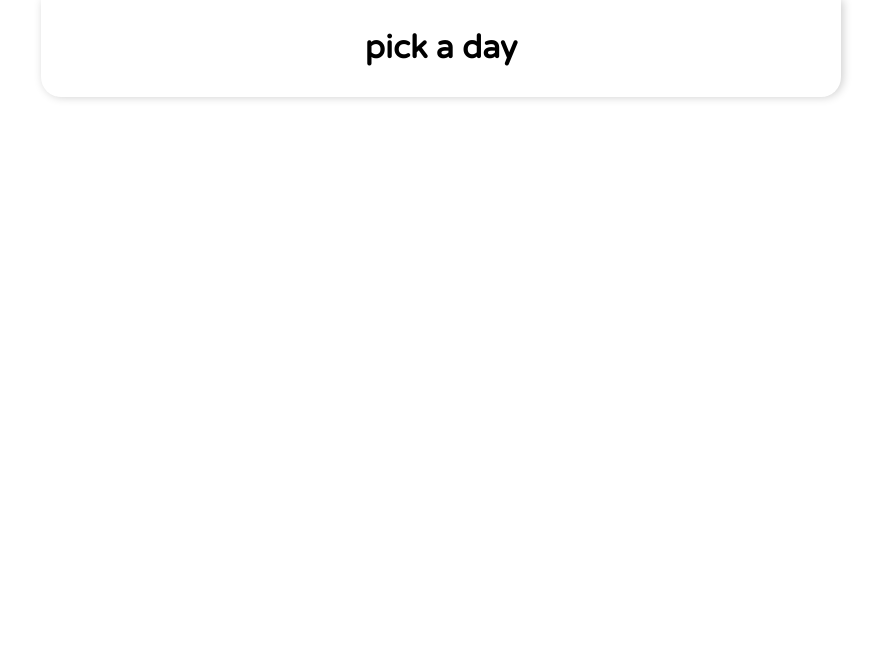
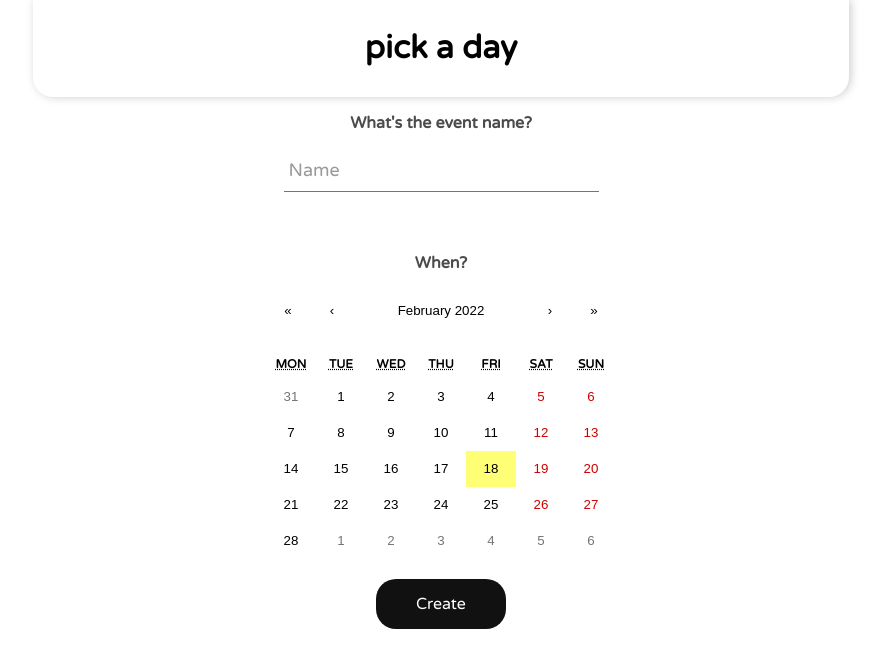
Before and after one commit to giacomoschiavo/pick-a-day, a React (Create React App) app: page / in a window 1280 px wide. Shown: the top 668 px of the page, without its empty margins (199-1084 px from the left). Built offline with nearby package versions, Linux system fonts and the light colour scheme.

Commit message:
graphic fixes, added Calendar

```diff
--- a/package.json
+++ b/package.json
@@ -7,6 +7,7 @@
     "@testing-library/react": "^12.1.3",
     "@testing-library/user-event": "^13.5.0",
     "react": "^17.0.2",
+    "react-calendar": "^3.7.0",
     "react-dom": "^17.0.2",
     "react-router-dom": "^6.2.1",
     "react-scripts": "5.0.0",
--- a/src/App.js
+++ b/src/App.js
@@ -6,6 +6,7 @@
 import Header from "./components/ui/Header";
 import Results from "./components/routes/Results";
 import CenteredContainer from "./components/container/CenteredContainer";
+
 function App() {
   return (
     <>
--- a/src/components/container/CenteredContainer.module.css
+++ b/src/components/container/CenteredContainer.module.css
@@ -3,4 +3,7 @@
   width: 100vw;
   max-width: 50rem;
   margin: 0 auto;
+  display: flex;
+  flex-direction: column;
+  align-items: center;
 }
--- a/src/components/routes/Home.js
+++ b/src/components/routes/Home.js
@@ -1,6 +1,19 @@
 import React from "react";
+import Calendar from 'react-calendar';
+import Button from "../ui/Button";
+import Label from "../ui/Label";
+import TextInput from "../ui/TextInput";
+import classes from "./Home.module.css";
+import "../ui/Calendar.css";
+
 const Home = () => {
-  return <div></div>;
+  return <>
+    <Label>What's the event name?</Label>
+    <TextInput />
+    <Label>When?</Label>
+    <Calendar />
+    <Button className={classes.createButton}>Create</Button>
+  </>;
 };
 
 export default Home;
--- a/src/components/routes/Home.module.css
+++ b/src/components/routes/Home.module.css
@@ -0,0 +1,4 @@
+.createButton {
+  border-radius: 20px;
+  margin-top: 20px;
+}
--- a/src/components/ui/Button.module.css
+++ b/src/components/ui/Button.module.css
@@ -2,9 +2,17 @@
   box-sizing: border-box;
   width: fit-content;
   background-color: #111;
-  padding: 10px;
+  padding: 15px;
+  padding-left: 40px;
+  padding-right: 40px;
   color: white;
   cursor: pointer;
+  transition-duration: 0.2s;
+}
+
+.btn:hover {
+  transform: scale(1.1);
+  transition-duration: 0.2s;
 }
 
 .secondary {
--- /dev/null
+++ b/src/components/ui/Calendar.css
@@ -0,0 +1,116 @@
+.react-calendar {
+  width: 350px;
+  max-width: 100%;
+  background: white;
+  font-family: Arial, Helvetica, sans-serif;
+  line-height: 1.125em;
+}
+.react-calendar--doubleView {
+  width: 700px;
+}
+.react-calendar--doubleView .react-calendar__viewContainer {
+  display: flex;
+  margin: -0.5em;
+}
+.react-calendar--doubleView .react-calendar__viewContainer > * {
+  width: 50%;
+  margin: 0.5em;
+}
+.react-calendar,
+.react-calendar *,
+.react-calendar *:before,
+.react-calendar *:after {
+  -moz-box-sizing: border-box;
+  -webkit-box-sizing: border-box;
+  box-sizing: border-box;
+}
+.react-calendar button {
+  margin: 0;
+  border: 0;
+  outline: none;
+}
+.react-calendar button:enabled:hover {
+  cursor: pointer;
+}
+.react-calendar__navigation {
+  display: flex;
+  height: 44px;
+  margin-bottom: 1em;
+}
+.react-calendar__navigation button {
+  min-width: 44px;
+  background: none;
+}
+.react-calendar__navigation button:disabled {
+  background-color: #f0f0f0;
+}
+.react-calendar__navigation button:enabled:hover,
+.react-calendar__navigation button:enabled:focus {
+  background-color: #e6e6e6;
+}
+.react-calendar__month-view__weekdays {
+  text-align: center;
+  text-transform: uppercase;
+  font-weight: bold;
+  font-size: 0.75em;
+}
+.react-calendar__month-view__weekdays__weekday {
+  padding: 0.5em;
+}
+.react-calendar__month-view__weekNumbers .react-calendar__tile {
+  display: flex;
+  align-items: center;
+  justify-content: center;
+  font-size: 0.75em;
+  font-weight: bold;
+}
+.react-calendar__month-view__days__day--weekend {
+  color: #d10000;
+}
+.react-calendar__month-view__days__day--neighboringMonth {
+  color: #757575;
+}
+.react-calendar__year-view .react-calendar__tile,
+.react-calendar__decade-view .react-calendar__tile,
+.react-calendar__century-view .react-calendar__tile {
+  padding: 2em 0.5em;
+}
+.react-calendar__tile {
+  max-width: 100%;
+  padding: 10px 6.6667px;
+  background: none;
+  text-align: center;
+  line-height: 16px;
+}
+.react-calendar__tile:disabled {
+  background-color: #f0f0f0;
+}
+.react-calendar__tile:enabled:hover,
+.react-calendar__tile:enabled:focus {
+  background-color: #e6e6e6;
+}
+.react-calendar__tile--now {
+  background: #ffff76;
+}
+.react-calendar__tile--now:enabled:hover,
+.react-calendar__tile--now:enabled:focus {
+  background: #ffffa9;
+}
+.react-calendar__tile--hasActive {
+  background: #76baff;
+}
+.react-calendar__tile--hasActive:enabled:hover,
+.react-calendar__tile--hasActive:enabled:focus {
+  background: #a9d4ff;
+}
+.react-calendar__tile--active {
+  background: #006edc;
+  color: white;
+}
+.react-calendar__tile--active:enabled:hover,
+.react-calendar__tile--active:enabled:focus {
+  background: #1087ff;
+}
+.react-calendar--selectRange .react-calendar__tile--hover {
+  background-color: #e6e6e6;
+}
--- a/src/components/ui/Header.module.css
+++ b/src/components/ui/Header.module.css
@@ -3,4 +3,5 @@
   box-shadow: 2px 0 10px rgba(0, 0, 0, 0.2);
   text-align: center;
   border-radius: 0 0 20px 20px;
+  width: 100%;
 }
--- a/src/components/ui/TextInput.module.css
+++ b/src/components/ui/TextInput.module.css
@@ -10,6 +10,7 @@
   width:300px;
   border:none;
   border-bottom:1px solid #757575;
+  font-family: 'VarelaRound';
 }
 
 input:focus{
@@ -42,7 +43,7 @@
 .bar {
   position:relative;
   display:block;
-  width:300px;
+  width:100%;
 }
 
 .bar:before, .bar:after {
```
Also changed, not shown: 1 other file (tests, documents, lock files or other folders).
